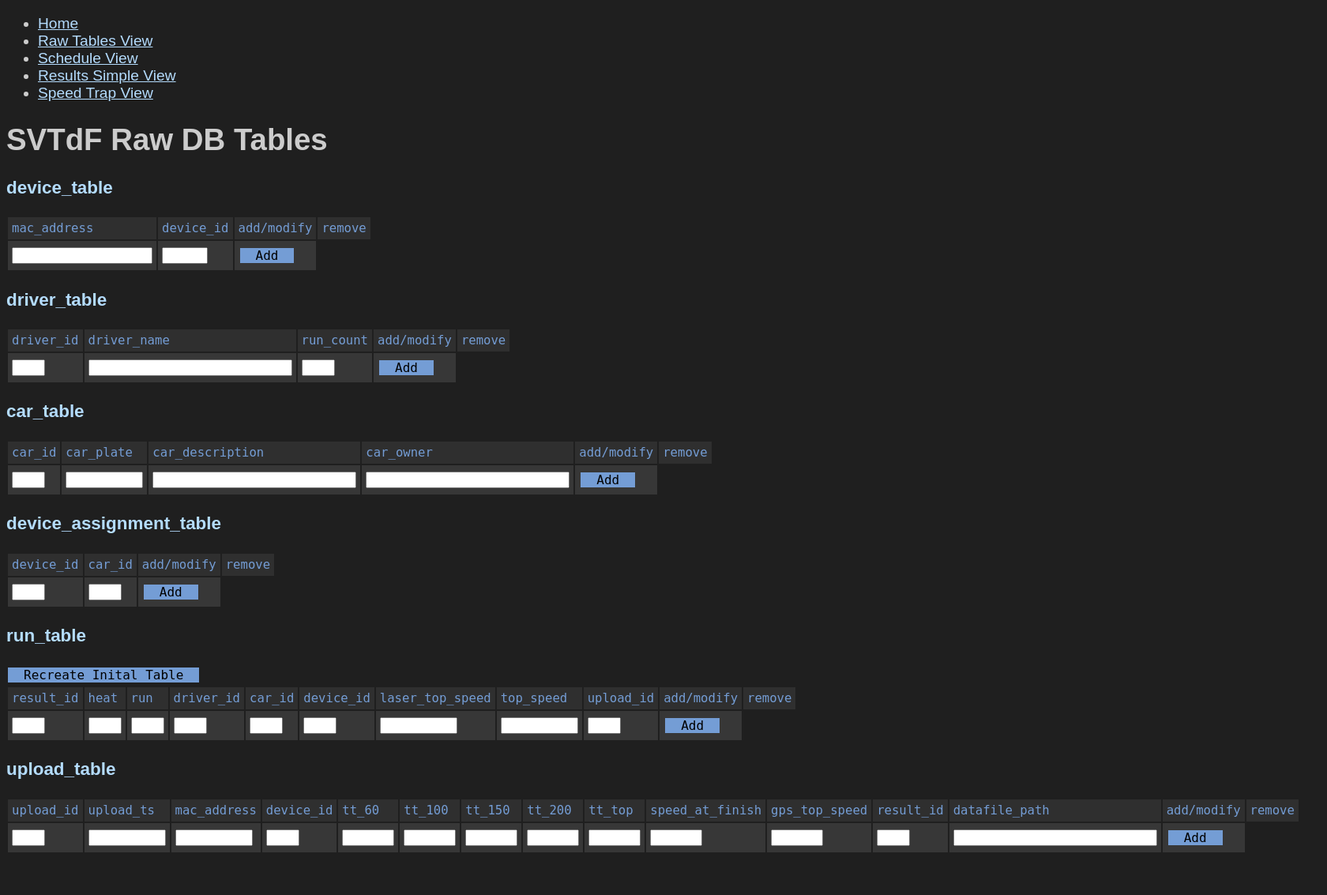
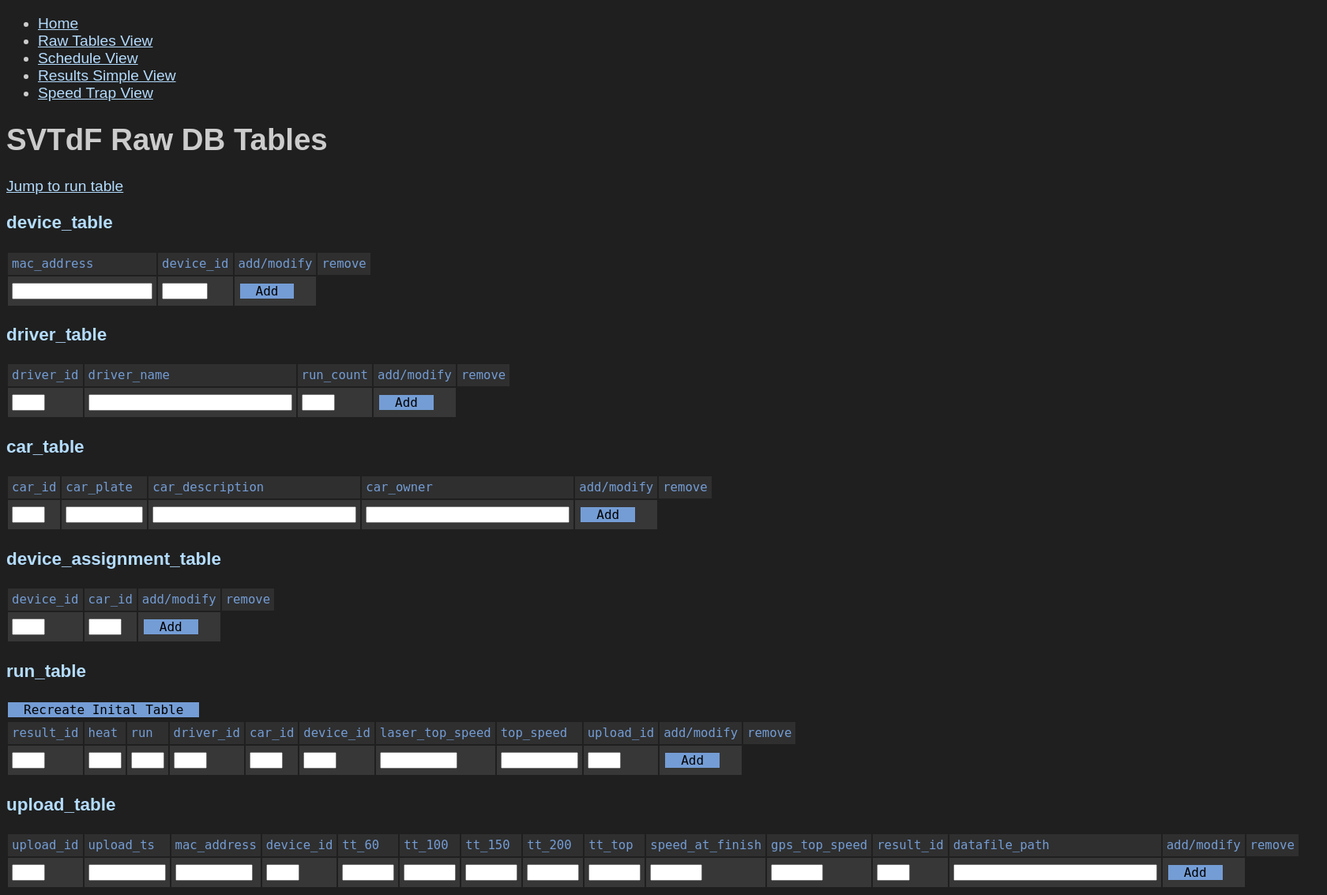
Before and after one commit to theelvez/st_pitweb, a Flask app: template ops-service/templates/raw-tables.html in a window 1680 px wide. Shown: the whole page at 79% size. Before the commit the page ends 1079 px from the top, so only its background shows below. Run offline with Flask 3, Linux system fonts and the light colour scheme; the template is opened without the code that fills it, so the values that code supplies are empty.

Commit message:
added an achnor to the raw tables page

```diff
--- a/ops-service/templates/raw-tables.html
+++ b/ops-service/templates/raw-tables.html
@@ -444,6 +444,7 @@
         <li><a href="/speed-trap-view">Speed Trap View</a></li>
     </ul>
     <h1>SVTdF Raw DB Tables</h1>
+    <a href="#runtable">Jump to run table</a>
 <!-------------------------------------------------------->
     <h3 class="table_title">device_table</h3>
     <table style="font-family:monospace">
@@ -550,7 +551,7 @@
 </table>
 <div id="device_assignment_table_errors" style="font-family:monospace"></div>
 <!-------------------------------------------------------->
-<h3 class="table_title">run_table</h3>
+<h3 id="runtable" class="table_title">run_table</h3>
 <button class="button" type="button" onclick="emptyRunTable()">Recreate Inital Table</button>
 <table style="font-family:monospace">
     <tr class="column_name">
```
